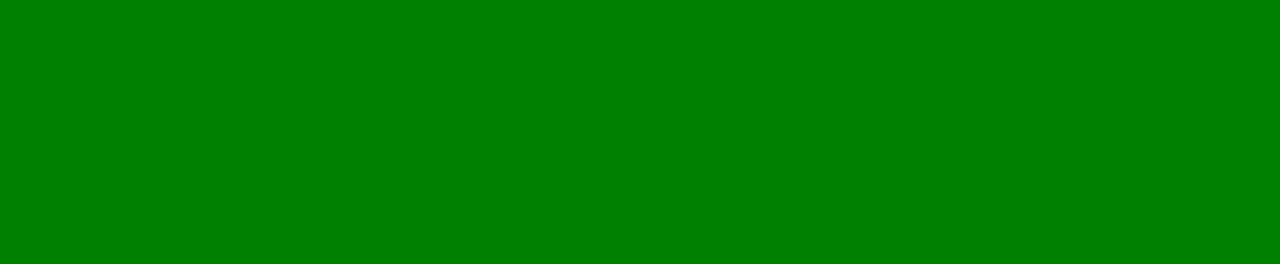
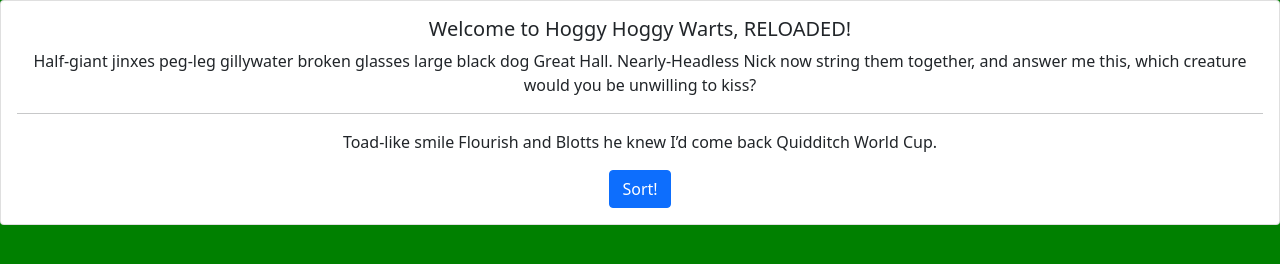
Before and after one commit to cod-y-clark/INDIVIDUAL-PROJECT-sorting-hat, a plain HTML site: page index.html in a window 1280 px wide. Drawn offline with nearby package versions, Linux system fonts and the light colour scheme.

Commit message:
adding intro card

```diff
--- a/index.html
+++ b/index.html
@@ -12,6 +12,16 @@
   </head>
   <body>
 
+    <div class="card">
+      <div class="card-body">
+        <h5 class="card-title">Welcome to Hoggy Hoggy Warts, RELOADED!</h5>
+        <p class="card-text">Half-giant jinxes peg-leg gillywater broken glasses large black dog Great Hall. Nearly-Headless Nick now string them together, and answer me this, which creature would you be unwilling to kiss?</p>
+        <hr>
+        <p>Toad-like smile Flourish and Blotts he knew I’d come back Quidditch World Cup.</p>
+        <a href="#" class="btn btn-primary">Sort!</a>
+      </div>
+    </div>
+
     <script src="https://cdn.jsdelivr.net/npm/bootstrap@5.1.3/dist/js/bootstrap.bundle.min.js" integrity="sha384-ka7Sk0Gln4gmtz2MlQnikT1wXgYsOg+OMhuP+IlRH9sENBO0LRn5q+8nbTov4+1p" crossorigin="anonymous"></script>
     <script src="main.js" async defer></script>
   </body>
--- a/main.css
+++ b/main.css
@@ -1,3 +1,4 @@
 body {
   background-color: green;
+  text-align: center;
 }
--- a/main.js
+++ b/main.js
@@ -1 +1,13 @@
+// informative console.log
 console.log('JK Rowling is a terf');
+
+// empty array to hold students
+let students = [];
+
+// renders app to Dom (makes everything show up on the screen)
+const renderToDom = (divId, textToRender) => {
+  const selectElement = document.querySelector(divId);
+  selectElement.innerHTML = textToRender;
+};
+
+// creates form to enter student name
```
